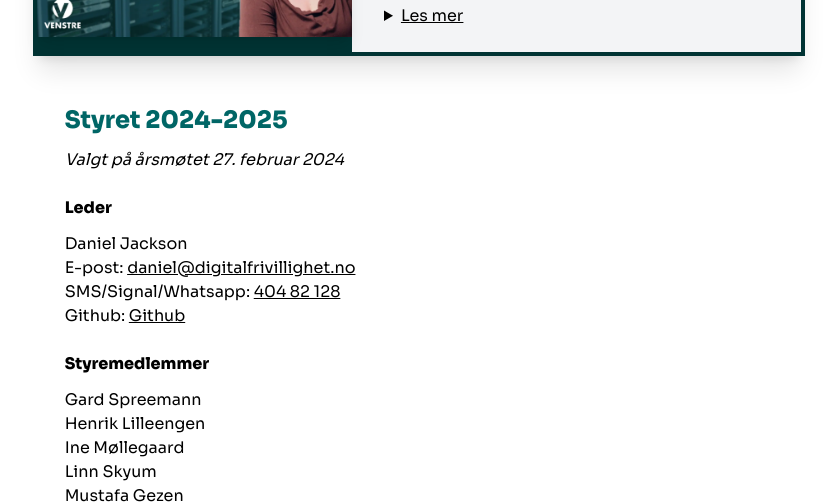
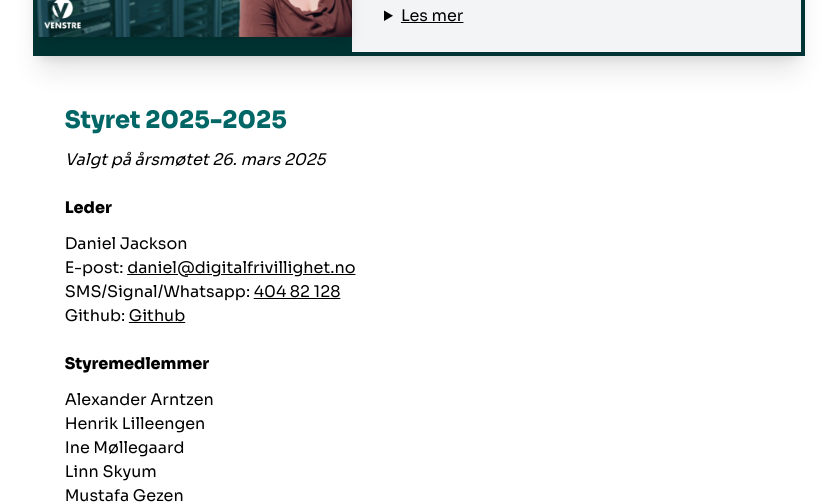
Before and after one commit to Venstrekoderne/venstrekoderne.github.io, a Jekyll site: the page built from index.md, in a window 1280 px wide and 900 px high, scrolled down 441 px. Shown: the part 155-659 px from the top of the window, without its empty margins (221-1057 px from the left). Built offline with Jekyll 4.4.1, drawn with Linux system fonts in a browser that asks for light colours; our own code applies the rules of GitHub Pages for plain Markdown files.

Commit message:
Correct the board for 2025.

```diff
--- a/_data/styret.json
+++ b/_data/styret.json
@@ -1,6 +1,6 @@
 {
-  "title": "Styret 2024-2025",
-  "subtitle": "Valgt på årsmøtet 27. februar 2024",
+  "title": "Styret 2025-2025",
+  "subtitle": "Valgt på årsmøtet 26. mars 2025",
   "leder": {
     "name": "Daniel Jackson",
     "email": "daniel@digitalfrivillighet.no",
@@ -8,7 +8,7 @@
     "github": "https://github.com/DanielJackson-Oslo/"
   },
   "medlemmer": [
-    "Gard Spreemann",
+    "Alexander Arntzen",
     "Henrik Lilleengen",
     "Ine Møllegaard",
     "Linn Skyum",
```
